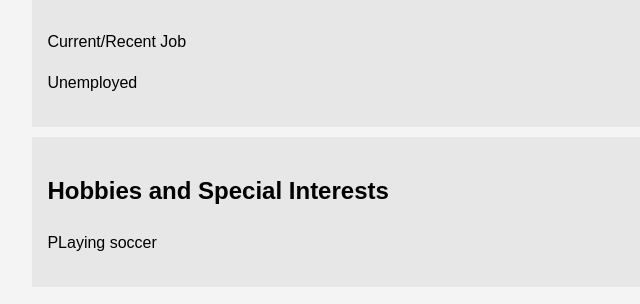
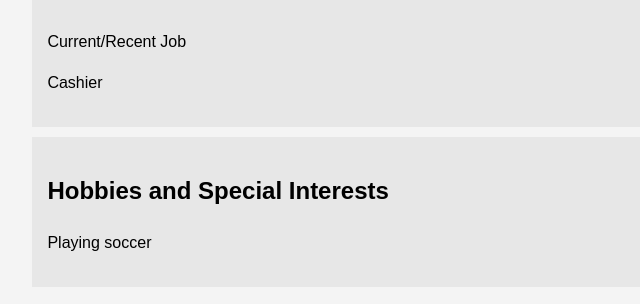
Before and after one commit to Ammanuel17/me, a plain HTML site: page index.html in a window 1280 px wide. Shown: the part 496-800 px from the top of the page, 102-742 px from the left. Drawn offline with Linux system fonts and the light colour scheme.

Commit message:
Update info 1

```diff
--- a/index.html
+++ b/index.html
@@ -48,12 +48,12 @@
 
 		<section class="job">
             <p>Current/Recent Job</p>
-			<p> Unemployed </p>
+			<p> Cashier </p>
         </section>
 
         <section class="hobbies">
             <h2>Hobbies and Special Interests</h2>
-            <p> PLaying soccer </p>
+            <p> Playing soccer </p>
         </section>
 
         <section class="fun-fact">
```
